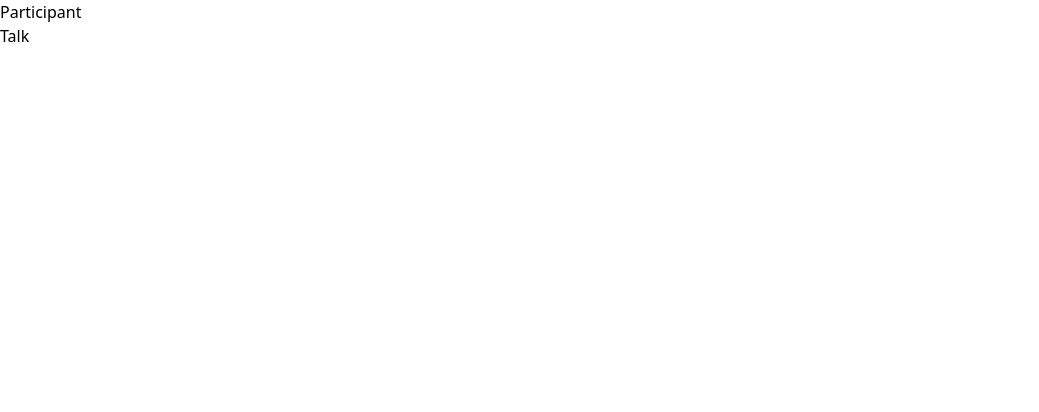
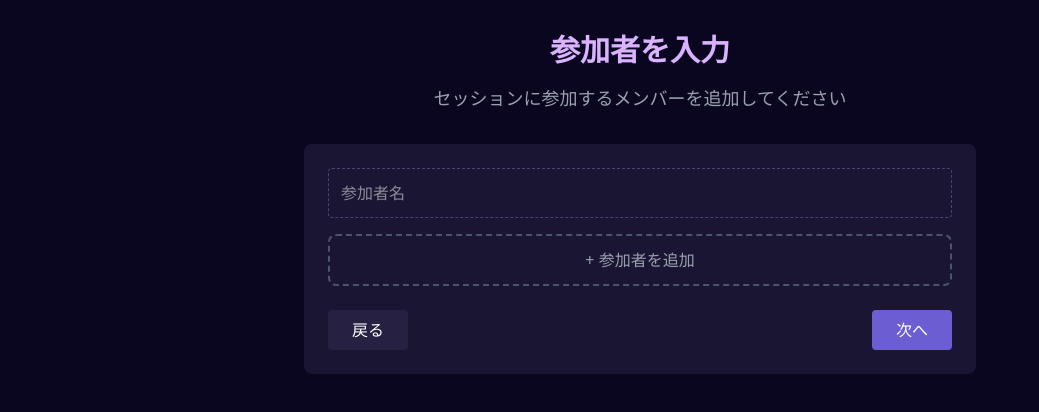
Before and after one commit to rjc-tech/tech-talk-timer, a React (Vite) app in the folder frontend/: page /participant in a window 1280 px wide. Shown: the top 412 px of the page, without its empty margins (0-1039 px from the left). Built offline with nearby package versions, Linux system fonts and the light colour scheme.

Commit message:
[FE-004] 参加者入力画面UI 実装

```diff
--- a/frontend/src/pages/Participant.tsx
+++ b/frontend/src/pages/Participant.tsx
@@ -1,10 +1,82 @@
 import { Link } from "react-router-dom";
+import React, { useState, KeyboardEvent, ChangeEvent } from "react";
 
 export default function Participant() {
+  const [participants, setParticipants] = useState<string[]>([]);
+  const [newParticipant, setNewParticipant] = useState("");
+
+  const handleAddParticipant = () => {
+    if (newParticipant.trim()) {
+      setParticipants([...participants, newParticipant.trim()]);
+      setNewParticipant("");
+    }
+  };
+
+  const handleRemoveParticipant = (index: number) => {
+    setParticipants(participants.filter((_, i) => i !== index));
+  };
+
   return (
-    <div>
-      <h1>Participant</h1>
-      <Link to="/talk">Talk</Link>
+    <div className="min-h-screen bg-[#0a061f] text-white p-8">
+      <div className="max-w-2xl mx-auto text-center">
+        <h1 className="text-3xl font-bold mb-4 text-purple-300">参加者を入力</h1>
+        <p className="text-base md:text-lg text-gray-400 mb-8">セッションに参加するメンバーを追加してください</p>
+
+        <div className="bg-[#1a1533] p-6 rounded-lg">
+          <div className="space-y-4">
+            {participants.map((participant, index) => (
+              <div key={index} className="flex items-center justify-between bg-[#262042] p-3 rounded">
+                <span>{participant}</span>
+                <button
+                  onClick={() => handleRemoveParticipant(index)}
+                  className="p-3 text-red-400 hover:bg-red-500/10 rounded-lg transition-colors"
+                >
+                  <svg className="w-5 h-5" fill="none" stroke="currentColor" viewBox="0 0 24 24">
+                    <path strokeLinecap="round" strokeLinejoin="round" strokeWidth="2" d="M6 18L18 6M6 6l12 12"></path>
+                  </svg>
+                </button>
+              </div>
+            ))}
+
+            <div className="border border-dashed border-[#4a4373] p-3 rounded">
+              <input
+                type="text"
+                value={newParticipant}
+                onChange={(e: ChangeEvent<HTMLInputElement>) => setNewParticipant(e.target.value)}
+                onKeyPress={(e: KeyboardEvent<HTMLInputElement>) => {
+                  if (e.key === 'Enter') {
+                    handleAddParticipant();
+                  }
+                }}
+                placeholder="参加者名"
+                className="w-full bg-transparent outline-none"
+              />
+            </div>
+
+            <button
+              onClick={handleAddParticipant}
+              className="w-full py-3 border-2 border-dashed border-gray-600 hover:border-purple-500 rounded-lg text-gray-400 hover:text-purple-400 transition-colors"
+            >
+              + 参加者を追加
+            </button>
+          </div>
+
+          <div className="mt-6 flex justify-between">
+            <Link
+              to="/"
+              className="px-6 py-2 rounded bg-[#262042] hover:bg-[#312952] transition-colors"
+            >
+              戻る
+            </Link>
+            <Link
+              to="/talk"
+              className="px-6 py-2 rounded bg-[#6c5dd3] hover:bg-[#7d6de3] transition-colors"
+            >
+              次へ
+            </Link>
+          </div>
+        </div>
+      </div>
     </div>
   );
 }
```
